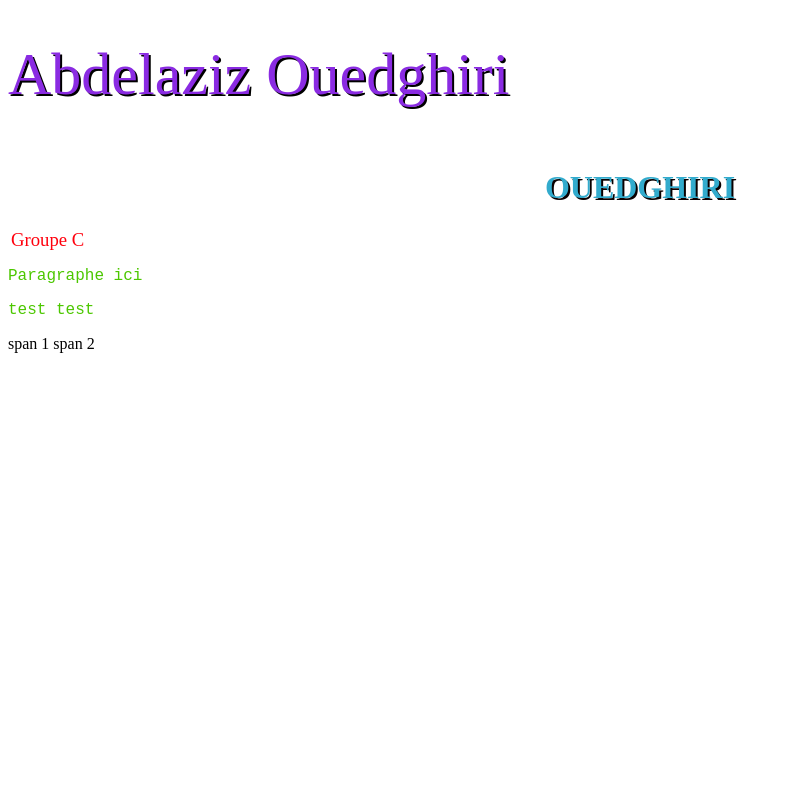
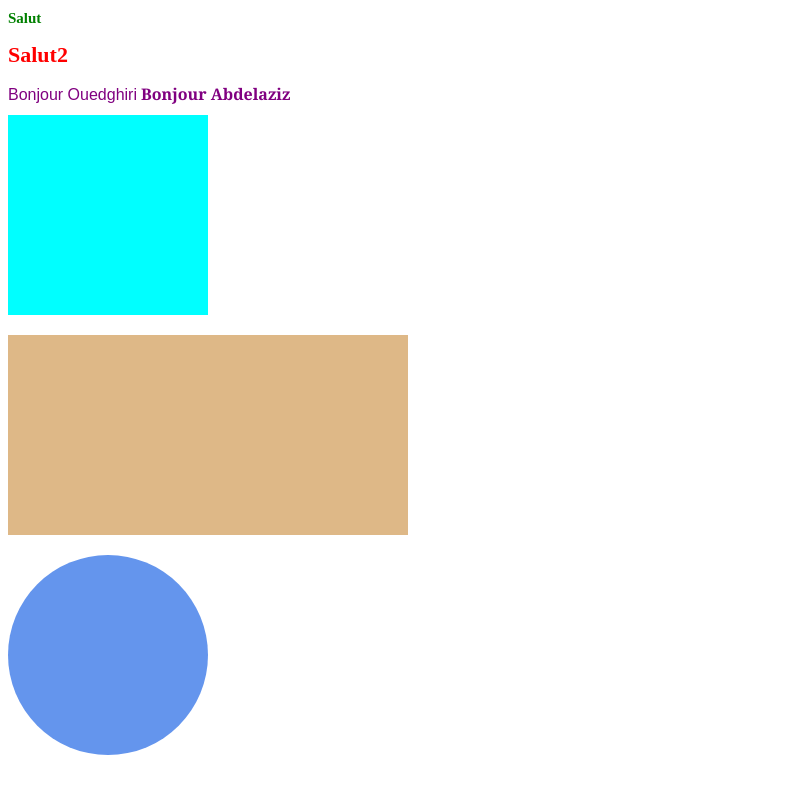
Before and after one commit to Dryal/ProjectWebtp1, a plain HTML site: page index.html in a window 1280 px wide. Shown: the whole page, without its empty margins (0-791 px from the left). Drawn offline with Linux system fonts and the light colour scheme.

Commit message:
Khona 27/11/2024 09:46

```diff
--- a/index.css
+++ b/index.css
@@ -1,30 +1,39 @@
-h3{
-        padding: 0;
-        margin: 3px;
-        color: rgb(255, 0, 13);
-        font-weight: 100;
+.hh1{
+    color: green;
+    font-size: 15px;
 }
-h1{
-    color: blueviolet;
-    font-size: 60px;
-    text-shadow: 2px 2px rgb(0, 0, 0);
-    font-weight: lighter;
-    bottom: 0;
+.hh2{
+    color: red;
+    font-size: 22px;
 }
-h2{
-    color: rgb(50, 171, 205);
-    font-weight: bold;
-    font-size: xx-large;
-    margin: auto;
-    padding: 20px;
-    text-align: center;
-    text-decoration:dashed;
-    text-shadow: 2px 2px rgb(10, 0, 0);
-    text-indent: 0px; /* this moves forward or backwards*/
-
+span
+{
+    color: purple;
 }
-p
-{
-    font-family: 'Courier New', Courier, monospace;
-    color: rgb(76, 199, 0);
+.span1{
+    font-family: Arial, Helvetica, sans-serif;
+    font-weight: 500;
 }
+.span2{
+    font-family: Georgia, 'Times New Roman', Times, serif;
+    font-weight: 600;
+}
+.div1{
+    width: 200px;
+    height: 200px;
+    background-color: aqua;
+    margin-top: 10px;
+}
+.div2{
+    width: 400px;
+    height: 200px;
+    background-color: burlywood;
+    margin-top: 20px;
+}
+.div3{
+    width: 200px;
+    height: 200px;
+    background-color: cornflowerblue;
+    margin-top: 20px;
+    border-radius: 50%;
+}
--- a/index.html
+++ b/index.html
@@ -7,13 +7,15 @@
     <link rel="stylesheet" href="./index.css">
 </head>
 <body>
-    <h1>Abdelaziz Ouedghiri</h1>
-    <h2>OUEDGHIRI</h2>
-    <h3>Groupe C</h3>
-    <P>Paragraphe ici</P>
-    <P>test test</P>
-    <span>span 1</span>
-    <span>span 2</span>
+    <h1 class="hh1">Salut</h1>
+    <h1 class="hh2">Salut2</h1>
+
+    <span class="span1">Bonjour Ouedghiri</span>
+    <span class="span2">Bonjour Abdelaziz</span>
+
+    <div class="div1"></div>
+    <div class="div2"></div>
+    <div class="div3"></div>
 
 </body>
 
```
